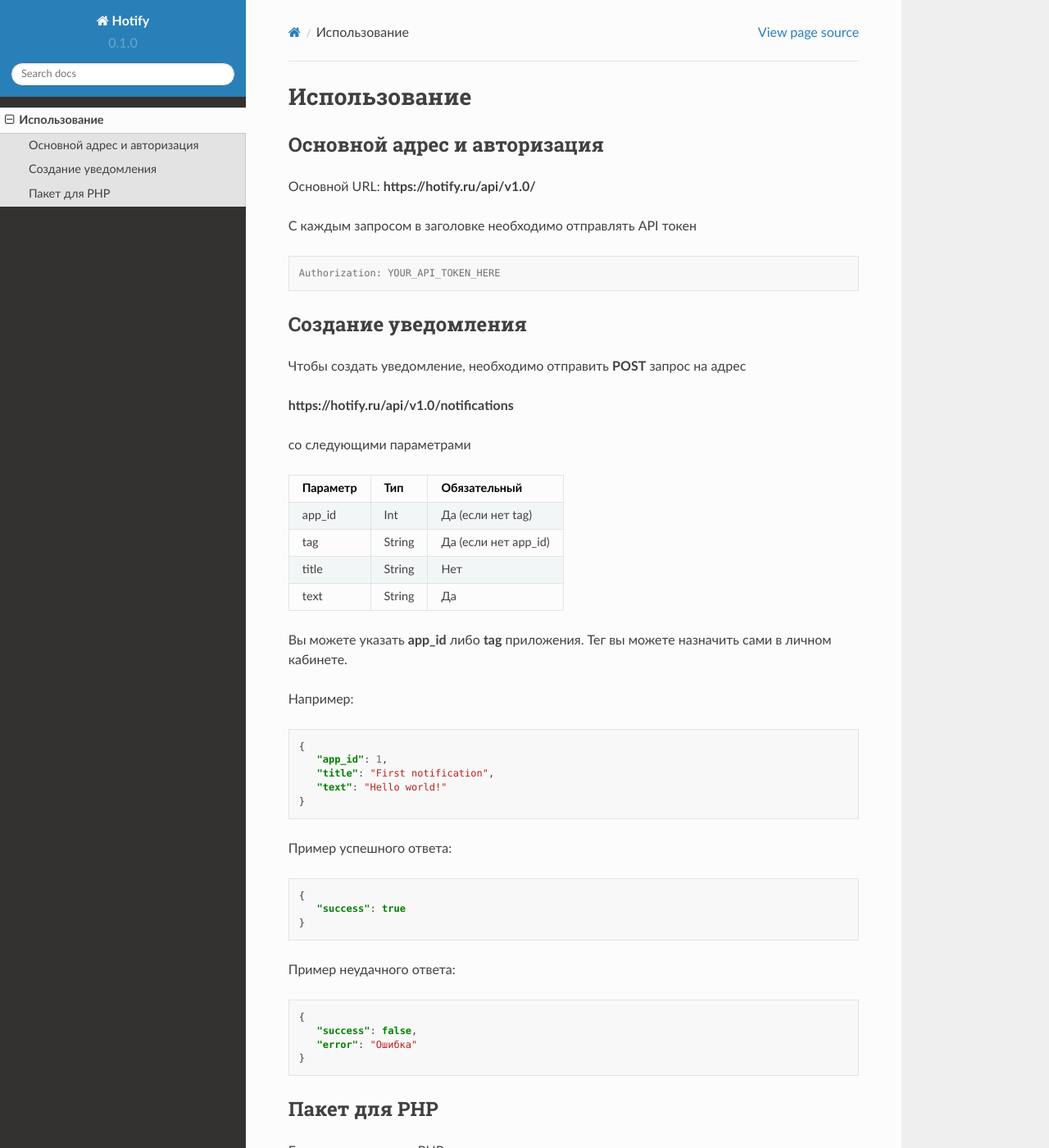
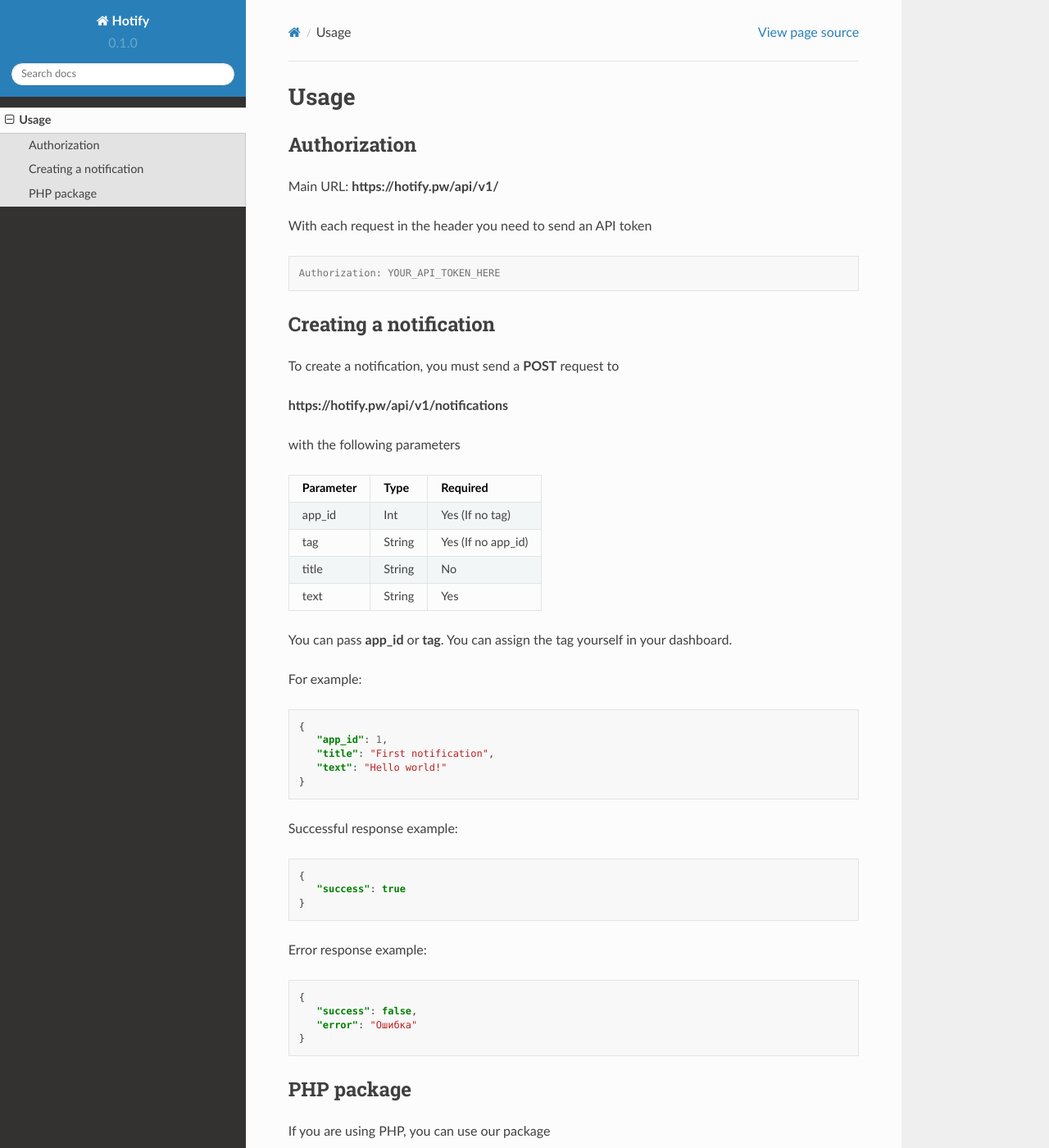
Before and after one commit to hotifyru/hotify-docs, a Sphinx documentation site: the page built from docs/source/usage.rst, in a window 1280 px wide and 1400 px high. Shown: the whole window at 82% size. Built offline with Sphinx 7.4.7 and the Read the Docs theme 2.0.0, drawn with Linux system fonts in a browser that asks for light colours; some of the changed text lies outside the part shown.

Commit message:
Update usage.rst

```diff
--- a/docs/source/usage.rst
+++ b/docs/source/usage.rst
@@ -1,38 +1,38 @@
-Использование
+Usage
 =====
-Основной адрес и авторизация
+Authorization
 ----------------
-Основной URL: **https://hotify.ru/api/v1.0/**
+Main URL: **https://hotify.pw/api/v1/**
 
-С каждым запросом в заголовке необходимо отправлять API токен
+With each request in the header you need to send an API token
 
 .. code-block:: console
 
    Authorization: YOUR_API_TOKEN_HERE
 
-Создание уведомления
+Creating a notification
 ----------------
-Чтобы создать уведомление, необходимо отправить **POST** запрос на адрес
+To create a notification, you must send a **POST** request to
 
-**https://hotify.ru/api/v1.0/notifications**
+**https://hotify.pw/api/v1/notifications**
 
-со следующими параметрами
+with the following parameters
 
-+------------+------------+-----------------------+
-| Параметр   | Тип        | Обязательный          |
-+============+============+=======================+
-| app_id     | Int        | Да (если нет tag)     |
-+------------+------------+-----------------------+
-| tag        | String     | Да (если нет app_id)  |
-+------------+------------+-----------------------+
-| title      | String     | Нет                   |
-+------------+------------+-----------------------+
-| text       | String     |  Да                   |
-+------------+------------+-----------------------+
++-------------+------------+-----------------------+
+| Parameter   | Type       | Required              |
++=============+============+=======================+
+| app_id      | Int        | Yes (If no tag)       |
++-------------+------------+-----------------------+
+| tag         | String     | Yes (If no app_id)    |
++-------------+------------+-----------------------+
+| title       | String     | No                    |
++-------------+------------+-----------------------+
+| text        | String     | Yes                   |
++-------------+------------+-----------------------+
 
-Вы можете указать **app_id** либо **tag** приложения. Тег вы можете назначить сами в личном кабинете.
+You can pass **app_id** or **tag**. You can assign the tag yourself in your dashboard.
 
-Например:
+For example:
 
 .. code-block:: json
 
@@ -42,7 +42,7 @@
       "text": "Hello world!"
    }
 
-Пример успешного ответа:
+Successful response example:
 
 
 .. code-block:: json
@@ -51,7 +51,7 @@
       "success": true
    }
 
-Пример неудачного ответа:
+Error response example:
 
 
 .. code-block:: json
@@ -61,8 +61,8 @@
       "error": "Ошибка"
    }
 
-Пакет для PHP
+PHP package
 ----------------
-Если вы используете PHP, вы можете воспользоваться готовым пакетом
+If you are using PHP, you can use our package
 
 https://packagist.org/packages/hotifyru/hotify
```
